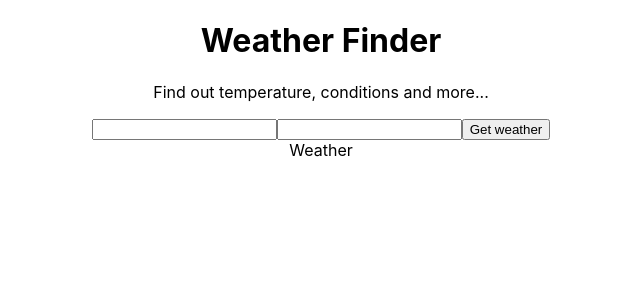
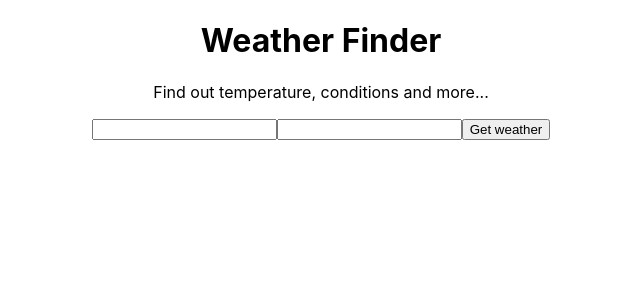
Before and after one commit to mkdir-helen/simple-react-webapp, a React (Create React App) app: page / in a window 1280 px wide. Shown: the top 300 px of the page, without its empty margins (319-959 px from the left). Built offline with nearby package versions, Linux system fonts and the light colour scheme.

Commit message:
Added data setState

```diff
--- a/src/App.js
+++ b/src/App.js
@@ -4,21 +4,47 @@ import './App.css';
 import Titles from "./components/Titles";
 import Form from "./components/Form";
 import Weather from './components/Weather';
-require('dotenv').config();
+
 class App extends Component {
+  state = {
+    temperature: undefined,
+    city: undefined,
+    country: undefined,
+    humidity: undefined,
+    description: undefined,
+    error: undefined
+  }
   getWeather = async (e) => {
     e.preventDefault();
     const city = e.target.elements.city.value;
     const country = e.target.elements.country.value;
-    const api_call = await fetch(`http://api.openweathermap.org/data/2.5/weather?q=${city},${country}&appid=${process.env.REACT_APP_API_KEY}&units=metric`);
+    const API_KEY = `${process.env.REACT_APP_API_KEY}`;
+    console.log(API_KEY);
+    const api_call = await fetch(`http://api.openweathermap.org/data/2.5/weather?q=${city},${country}&APPID=${API_KEY}&units=imperial`);
     const data = await api_call.json();
+    console.log(data);
+    // this.setState({
+    //   temperature: data.main.temp,
+    //   city: data.name,
+    //   country: data.sys.country,
+    //   humidity: data.main.humidity,
+    //   description: data.weather[0].description,
+    //   error: ""
+    // });
   }
   render() {
     return (
       <div className="App">
         <Titles />
         <Form getWeather={this.getWeather} />
-        <Weather />
+        <Weather
+          temperature={this.state.temperature}
+          city={this.state.city}
+          country={this.state.country}
+          humidity={this.state.humidity}
+          description={this.state.description}
+          error={this.state.error}
+        />
       </div>
     );
   }
--- a/src/components/Weather.js
+++ b/src/components/Weather.js
@@ -4,8 +4,12 @@ export default class Weather extends Component {
     render() {
         return (
             <div>
-                Weather
-      </div>
+                {this.props.city}
+                {this.props.country}
+                {this.props.temperature}
+                {this.props.humidity}
+                {this.props.description}
+            </div>
         )
     }
 }
--- a/src/index.js
+++ b/src/index.js
@@ -3,6 +3,7 @@ import ReactDOM from 'react-dom';
 import './index.css';
 import App from './App';
 import * as serviceWorker from './serviceWorker';
+require('dotenv').config();
 
 ReactDOM.render(<App />, document.getElementById('root'));
 
```
